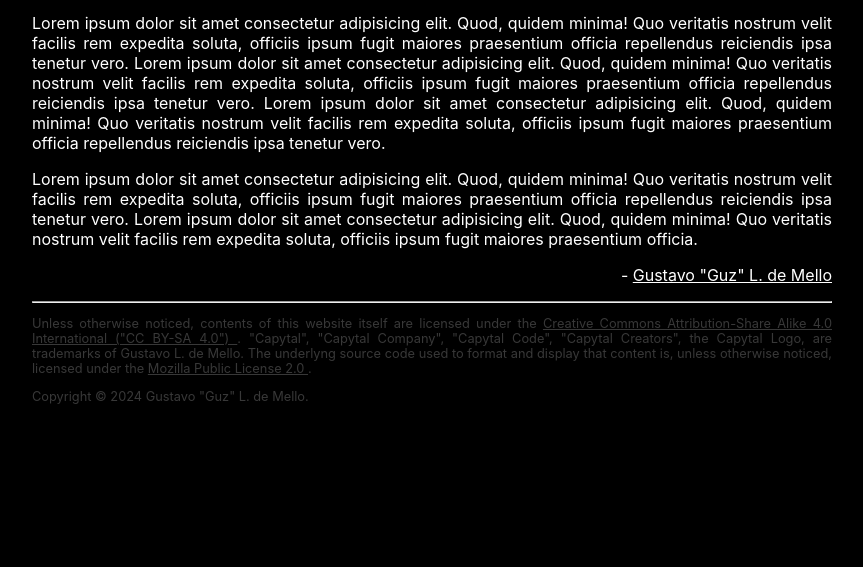
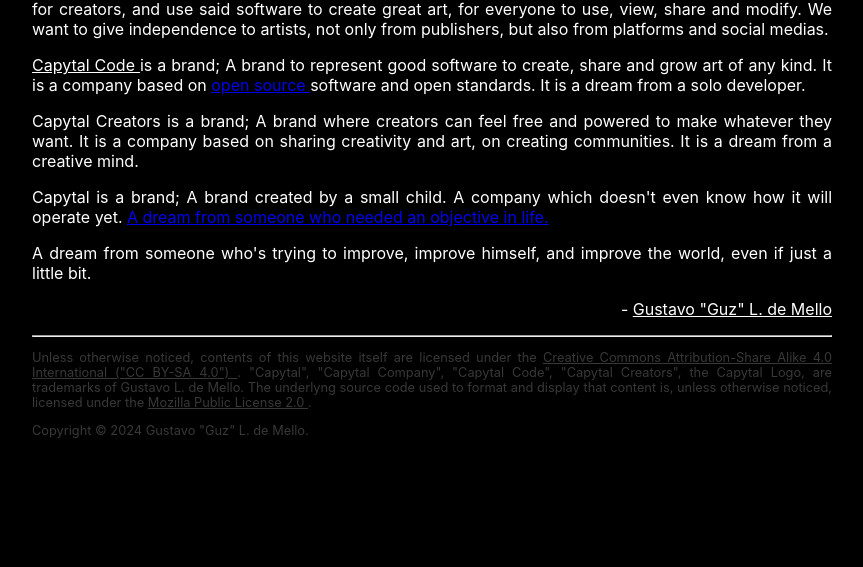
Before and after one commit to capytal/www, a plain HTML site: page index.html in a window 1280 px wide. Shown: the part 233-800 px from the top of the page, without its empty margins (208-1071 px from the left). Drawn offline with Linux system fonts and the light colour scheme.

Commit message:
feat: add description and message

```diff
--- a/index.html
+++ b/index.html
@@ -82,27 +82,38 @@
 				</picture>
 			</header>
 			<p>
-				Lorem ipsum dolor sit amet consectetur adipisicing elit. Quod,
-				quidem minima! Quo veritatis nostrum velit facilis rem expedita
-				soluta, officiis ipsum fugit maiores praesentium officia
-				repellendus reiciendis ipsa tenetur vero.
-				Lorem ipsum dolor sit amet consectetur adipisicing elit. Quod,
-				quidem minima! Quo veritatis nostrum velit facilis rem expedita
-				soluta, officiis ipsum fugit maiores praesentium officia
-				repellendus reiciendis ipsa tenetur vero.
-				Lorem ipsum dolor sit amet consectetur adipisicing elit. Quod,
-				quidem minima! Quo veritatis nostrum velit facilis rem expedita
-				soluta, officiis ipsum fugit maiores praesentium officia
-				repellendus reiciendis ipsa tenetur vero.
+				Welcome to Capytal, a brand, an aspiring company, a dream. Our objective is to develop great
+				software for creators, and use said software to create great art, for everyone to use, view, share
+				and modify. We want to give independence to artists, not only from publishers, but also from
+				platforms and social medias.
 			</p>
 			<p>
-				Lorem ipsum dolor sit amet consectetur adipisicing elit. Quod,
-				quidem minima! Quo veritatis nostrum velit facilis rem expedita
-				soluta, officiis ipsum fugit maiores praesentium officia
-				repellendus reiciendis ipsa tenetur vero.
-				Lorem ipsum dolor sit amet consectetur adipisicing elit. Quod,
-				quidem minima! Quo veritatis nostrum velit facilis rem expedita
-				soluta, officiis ipsum fugit maiores praesentium officia.
+				<a style="color:#fff;" href="https://github.com/capytalcode" rel="noopener nofollow noreferrer"
+					target="_blank">
+					Capytal Code
+				</a>
+				is a brand; A brand to represent good software to create, share and grow art of any kind. It is a
+				company based on <a href="https://opensource.org/osd" target="_blank"
+					rel="noopener nofollow noreferrer">
+					open source
+				</a>
+				software and open standards. It is a dream from a solo developer.
+			</p>
+			<p>
+				Capytal Creators is a brand; A brand where creators can feel free and powered to make whatever
+				they want. It is a company based on sharing creativity and art, on creating communities. It is a dream
+				from a creative mind.
+			</p>
+			<p>
+				Capytal is a brand; A brand created by a small child. A company which doesn't even know how it will
+				operate yet. <a href="https://guzsdaily.tumblr.com/post/733340571669757952/having-an-objective-in-life"
+					target="_blank" rel="noopener nofollow noreferrer">
+					A dream from someone who needed an objective in life.
+				</a>
+			</p>
+			<p>
+				A dream from someone who's trying to improve, improve himself, and improve the world, even if just a
+				little bit.
 			</p>
 			<p style="text-align:end;">
 				- <a style="color:#fff;" target="_blank" href="https://guz.one" rel="noopener nofollow noreferrer">
```
